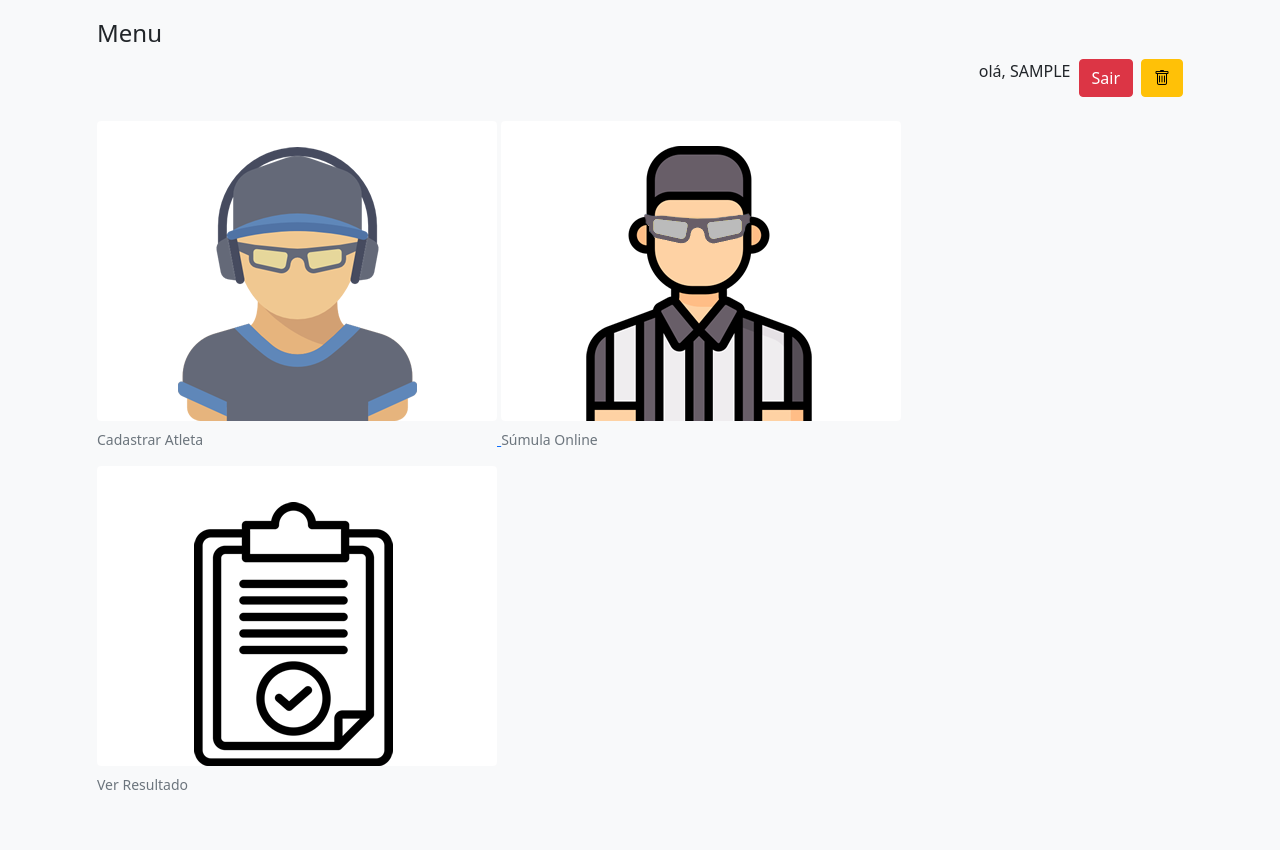
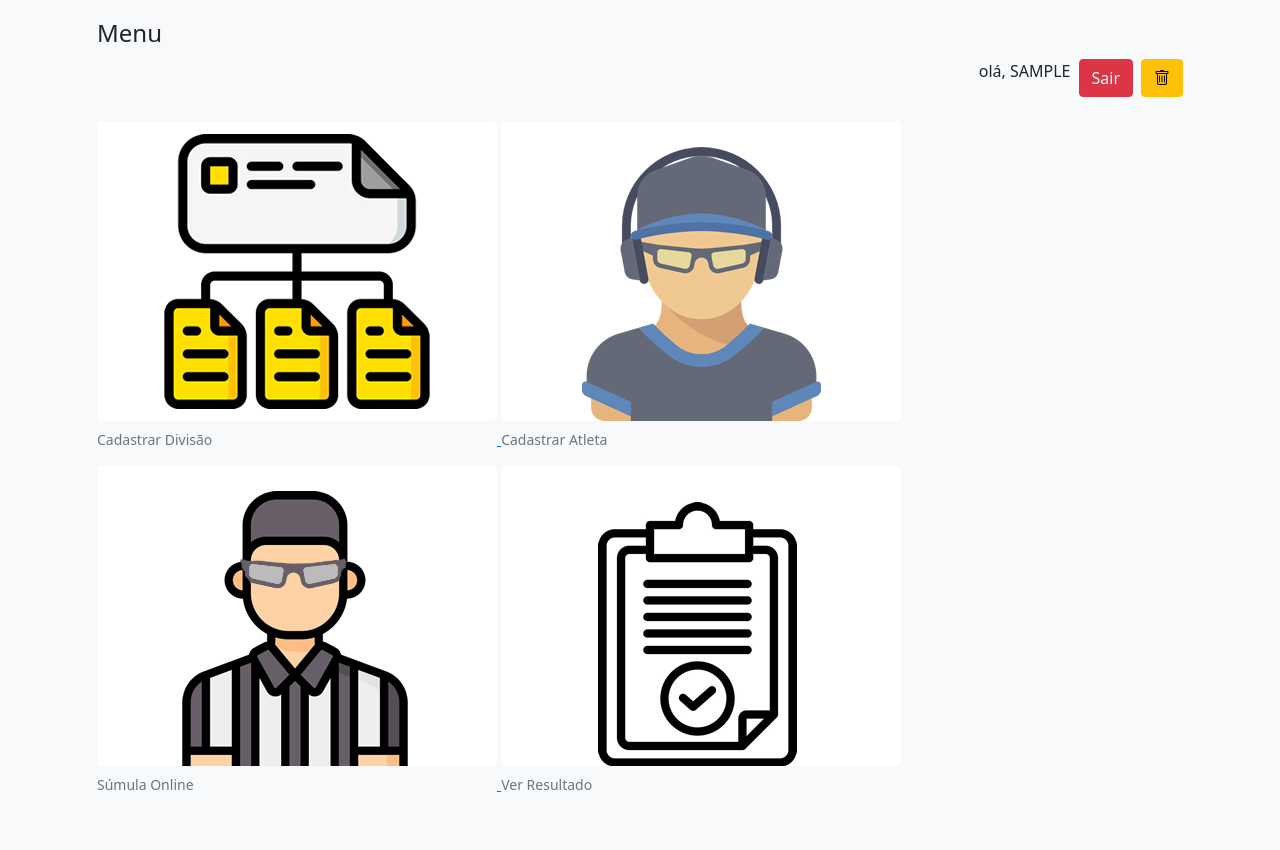
Before and after one commit to DenisCunha/sumula-tiro-defensivo-idsc, a PHP site: page /painel.php in a window 1280 px wide. Run offline with PHP 8.4, Linux system fonts and the light colour scheme; the visitor is signed in with stand-in values (Sample User, id 1); some libraries are stand-ins or nearby versions.

Commit message:
insert function crud divisao.php

```diff
--- a/divisao.php
+++ b/divisao.php
@@ -19,7 +19,11 @@
 <div class="row form-row">
 
 <fieldset>
-<legend>Registro de Divisao</legend>
+<legend>Registro de Divisão</legend>
+<div class="d-grid gap-2 d-md-flex justify-content-md-end">
+olá, <?php echo strtoupper($_SESSION["login"]);?> <a href="/painel.php" class="btn btn-warning" ><i class="bi bi-window"></i> Menu</a>
+</div>
+
 <?php if(isset($_GET['msg']) && $_GET['msg'] == 1) { ?>
 <div class="alert alert-danger" role="alert">Divisão Já Cadastrada!</div>
 <?php } ?>
--- a/painel.php
+++ b/painel.php
@@ -27,22 +27,30 @@ olá, <?php echo strtoupper($_SESSION["login"]);?> <a href="/sair.php" class="bt
 
 <br>
 
+
 <div class="col">
-<a href="/atleta.php">
+<a href="/divisao.php" class="col-3">
+<figure class="figure">
+<img src="asset/img/divisao.png" class="figure-img img-fluid rounded" alt="...">
+<figcaption class="figure-caption">Cadastrar Divisão</figcaption>
+</figure>
+</a>
+
+<a href="/atleta.php" class="col-3">
 <figure class="figure">
 <img src="asset/img/atirador.png" class="figure-img img-fluid rounded" alt="...">
 <figcaption class="figure-caption">Cadastrar Atleta</figcaption>
 </figure>
 </a>
 
-<a href="/dso.php">
+<a href="/dso.php" class="col-3">
 <figure class="figure">
 <img src="asset/img/dso.png" class="figure-img img-fluid rounded" alt="...">
 <figcaption class="figure-caption">Súmula Online</figcaption>
 </figure>
 </a>
 
-<a href="/">
+<a href="/" class="col-3">
 <figure class="figure">
 <img src="asset/img/resultado.png" class="figure-img img-fluid rounded" alt="...">
 <figcaption class="figure-caption">Ver Resultado</figcaption>
```
Also changed, not shown: asset/img/divisao.png (added).
